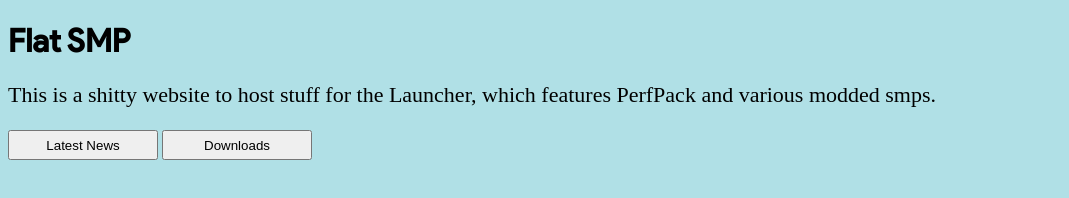
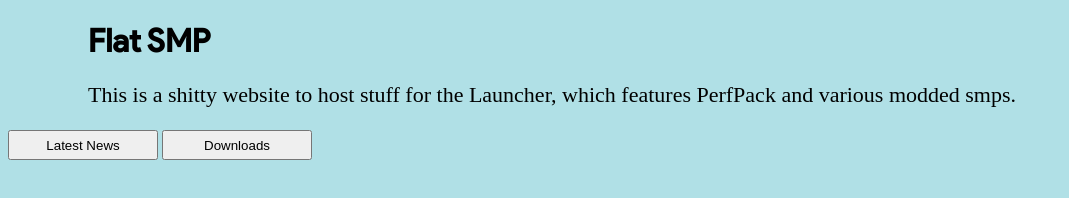
Before and after one commit to Shadowevil015/shadowevil015.github.io, a plain HTML site: page index.html in a window 1280 px wide. Shown: the whole page, without its empty margins (0-1069 px from the left). Drawn offline with Linux system fonts and the light colour scheme.

Commit message:
Update styles.css

```diff
--- a/styles.css
+++ b/styles.css
@@ -4,8 +4,10 @@ body {
 p {
   color: black;
   font-size:22px;
+  margin-left: 80px;
 }
 @font-face { font-family: ProductSans; src: url('ProductSans.ttf'); }
   h1 {
-     font-family: ProductSans
+     font-family: ProductSans;
+       margin-left: 80px;
 }
```
